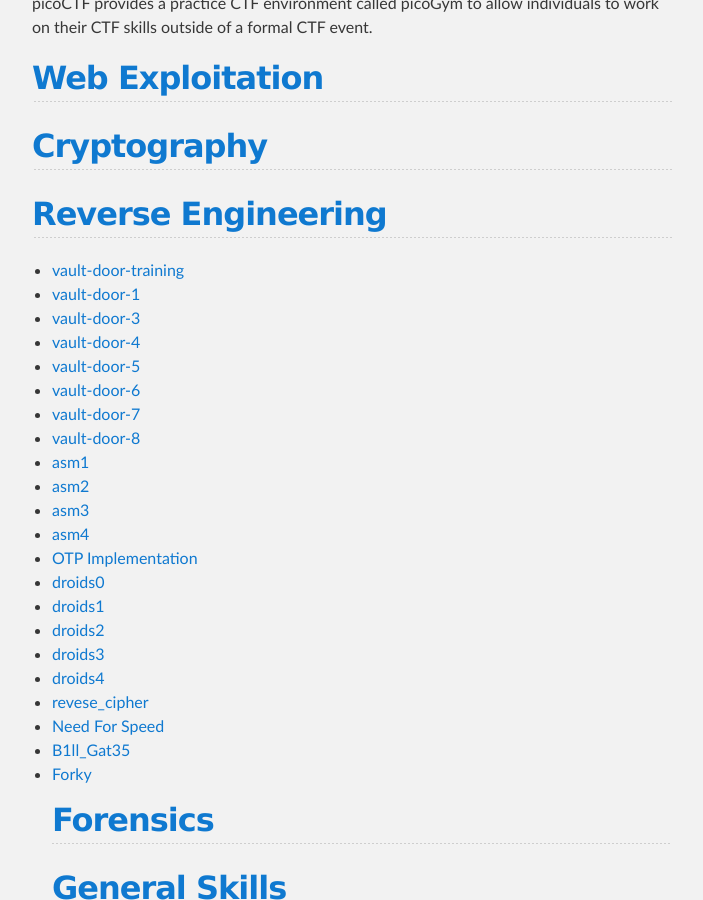
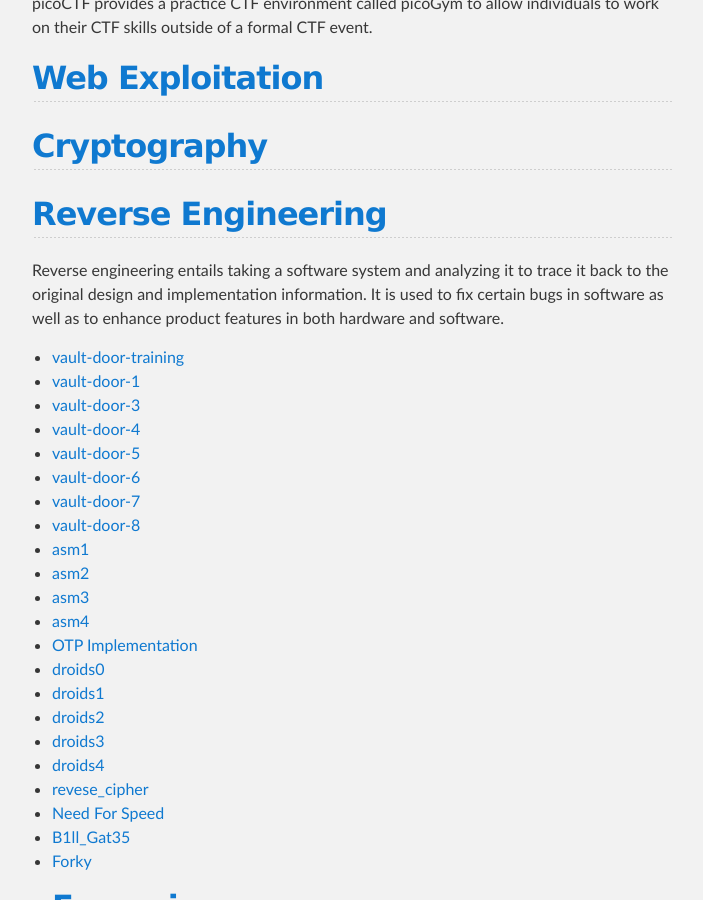
Before and after one commit to djm89uk/djm89uk.github.io, a Jekyll site: the page built from picogym.md, in a window 1280 px wide and 900 px high, scrolled down 381 px. Shown: the whole window, without its empty margins (288-991 px from the left). Built offline with Jekyll 4.4.1, drawn with Linux system fonts in a browser that asks for light colours; our own code applies the rules of GitHub Pages for plain Markdown files.

Commit message:
Update picogym.md

```diff
--- a/picogym.md
+++ b/picogym.md
@@ -2,13 +2,18 @@
 ---
 layout: default
 ---
-# [PicoGym](./picogym.md)
+# PicoGym
 
 picoCTF provides a practice CTF environment called picoGym to allow individuals to work on their CTF skills outside of a formal CTF event.
 
 ## [Web Exploitation](./picogym_we.md)
+
 ## [Cryptography](./picogym_c.md)
+
 ## [Reverse Engineering](./picogym_re.md)
+
+Reverse engineering entails taking a software system and analyzing it to trace it back to the original design and implementation information. It is used to fix certain bugs in software as well as to enhance product features in both hardware and software.
+
 - [vault-door-training](#vault-door-training)
 - [vault-door-1](./picogym_re.md#vault-door-1)
 - [vault-door-3](./picogym_re.md#vault-door-3)
@@ -31,8 +36,11 @@ picoCTF provides a practice CTF environment called picoGym to allow individuals
 - [Need For Speed](./picogym_re.md#need-for-speed)
 - [B1ll_Gat35](./picogym_re.md#b1ll_gat35)
 - [Forky](./picogym_re.md#forky)
+-
 ## [Forensics](./picogym_f.md)
+
 ## [General Skills](./picogym_gs.md)
+
 ## [Binary Exploitation](./picogym_be.md)
 
 # [djm89uk homepage](./index.md)
```
